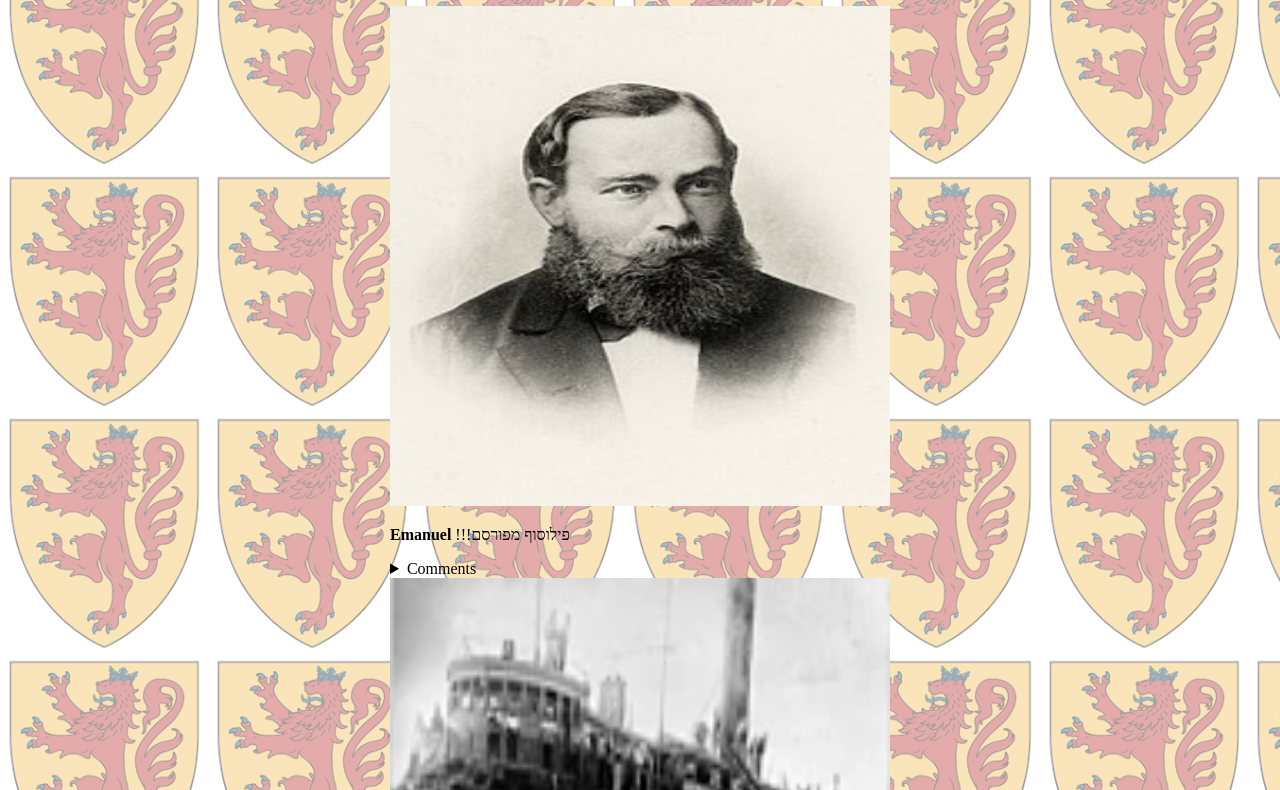
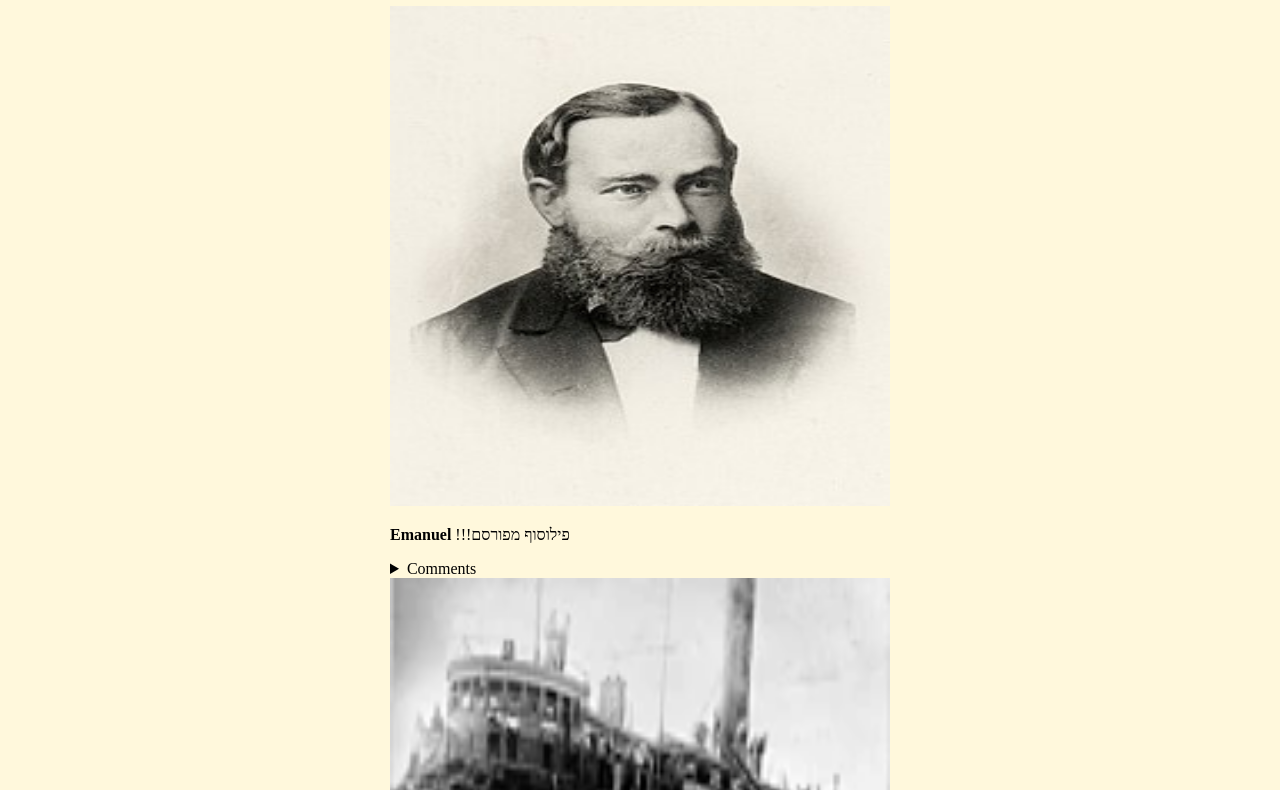
Before and after one commit to 02roeeNnavon/polar, a plain HTML site: page src/index.html in a window 1280 px wide. Shown: the part 72-862 px from the top of the page. Drawn offline with Linux system fonts and the light colour scheme.

Commit message:
color change

```diff
--- a/src/style.css
+++ b/src/style.css
@@ -35,7 +35,8 @@ article>img{
     height: 500px;
 }
 body{
-    background: linear-gradient(rgba(255,255,255,.6), rgba(255,255,255,.6)), url("Assets/download.png");
-    /* background-image: url("Assets/download.png");
+    /*background: linear-gradient(rgba(255,255,255,.6), rgba(255,255,255,.6)), url("Assets/download.png");
+     background-image: url("Assets/download.png");
     opacity: 0.75; */
+    background-color: #FFF8DC;
 }
```
